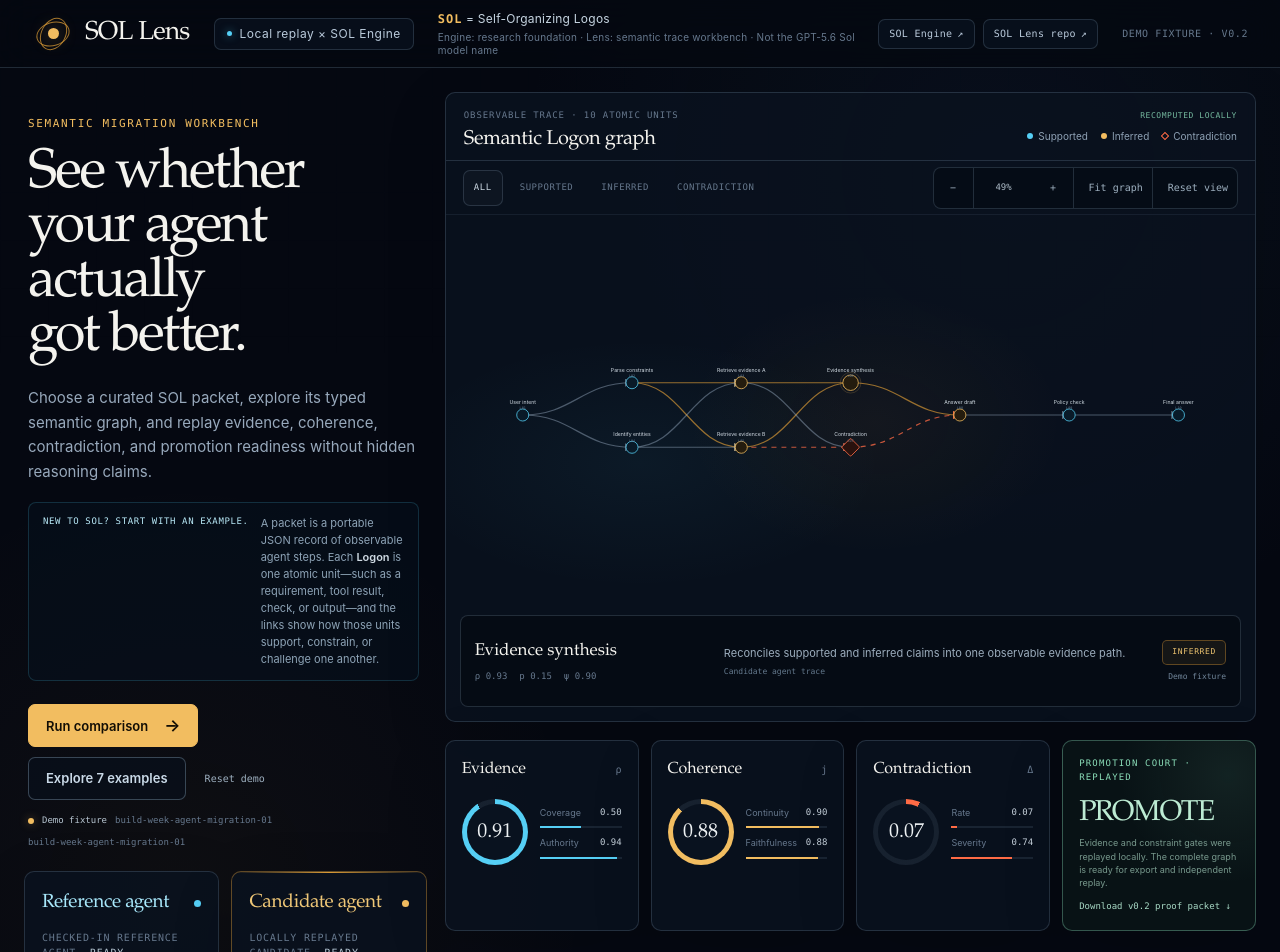
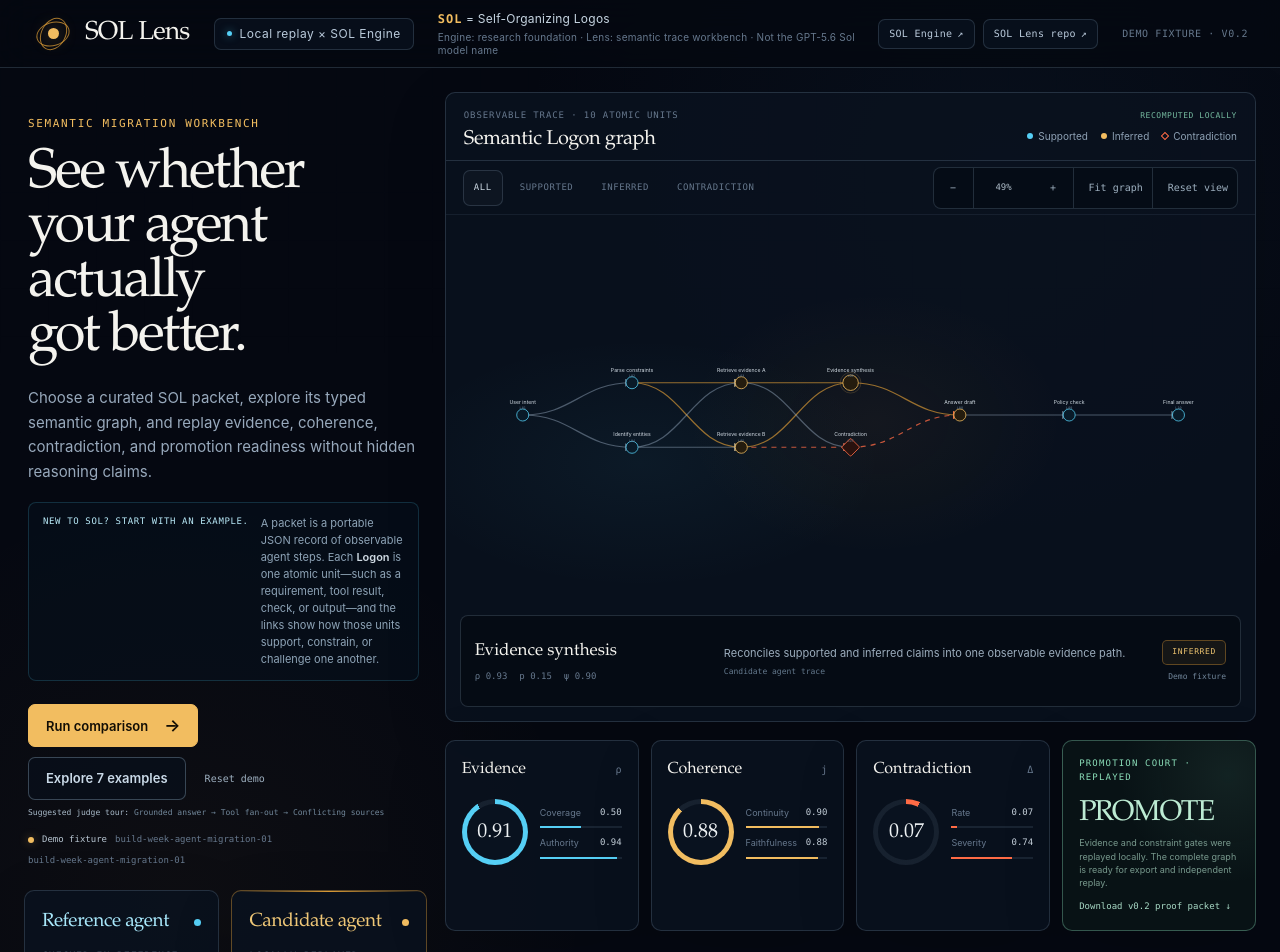
Before and after one commit to TechmanStudios/sol-lens, a Next.js app: page / in a window 1280 px wide. Shown: the top 952 px of the page. Built offline with nearby package versions, Linux system fonts and the light colour scheme.

Commit message:
Guide judges through curated examples

```diff
--- a/app/components/packet-loader.tsx
+++ b/app/components/packet-loader.tsx
@@ -5,6 +5,12 @@ import {
   packetExamples,
   type PacketExample,
 } from "../../lib/example-packets.ts";
+
+const judgeTourSteps = new Map([
+  ["linear", "Tour 1"],
+  ["tool-fanout", "Tour 2"],
+  ["conflict", "Tour 3"],
+]);
 
 type PacketLoaderProps = {
   onDemo: () => void;
@@ -34,6 +40,10 @@ export function PacketLoader({
           Reset demo
         </button>
       </div>
+      <p className="packet-tour-hint">
+        <strong>Suggested judge tour:</strong> Grounded answer → Tool fan-out →
+        Conflicting sources
+      </p>
 
       {examplesOpen && (
         <section
@@ -63,7 +73,7 @@ export function PacketLoader({
           <div className="packet-example-grid">
             {packetExamples.map((example) => (
               <button
-                className="packet-example-card"
+                className={`packet-example-card ${judgeTourSteps.has(example.id) ? "tour-stop" : ""}`}
                 type="button"
                 key={example.id}
                 onClick={() => {
@@ -73,6 +83,11 @@ export function PacketLoader({
                 data-testid={`packet-example-${example.id}`}
               >
                 <span className="example-card-meta">
+                  {judgeTourSteps.has(example.id) && (
+                    <span className="tour-step">
+                      {judgeTourSteps.get(example.id)}
+                    </span>
+                  )}
                   <span>{example.scale}</span>
                   <span>{example.packet.logons.length} Logons</span>
                   <span>{example.structure}</span>
--- a/app/phase2.css
+++ b/app/phase2.css
@@ -73,6 +73,19 @@
   align-items: center;
   gap: 8px;
   flex-wrap: wrap;
+}
+
+.packet-tour-hint {
+  margin: 7px 0 0;
+  color: #71879a;
+  font-family: var(--mono);
+  font-size: 8px;
+  line-height: 1.45;
+}
+
+.packet-tour-hint strong {
+  color: #a8bac9;
+  font-weight: 500;
 }
 
 .quiet-button,
@@ -195,6 +208,10 @@
   transform: translateY(-2px);
 }
 
+.packet-example-card.tour-stop {
+  border-color: rgba(217, 154, 54, 0.28);
+}
+
 .example-card-meta {
   display: flex;
   align-items: flex-start;
@@ -211,6 +228,11 @@
   font-size: 7px;
   letter-spacing: 0.04em;
   text-transform: uppercase;
+}
+
+.example-card-meta .tour-step {
+  color: #e7bb6d;
+  background: rgba(217, 154, 54, 0.12);
 }
 
 .packet-example-card > strong {
```
Also changed, not shown: 3 other files (tests, documents, lock files or other folders).
